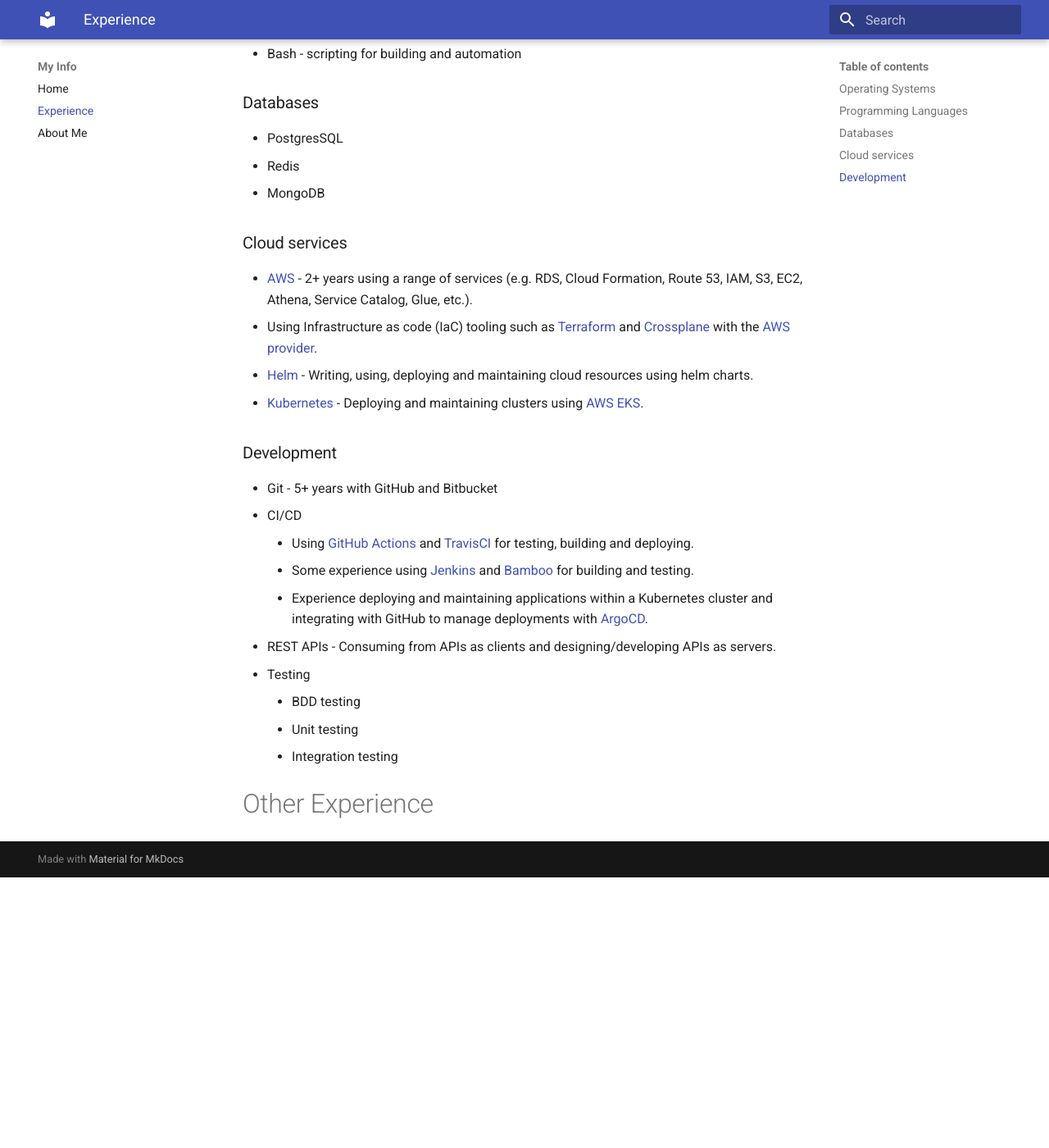
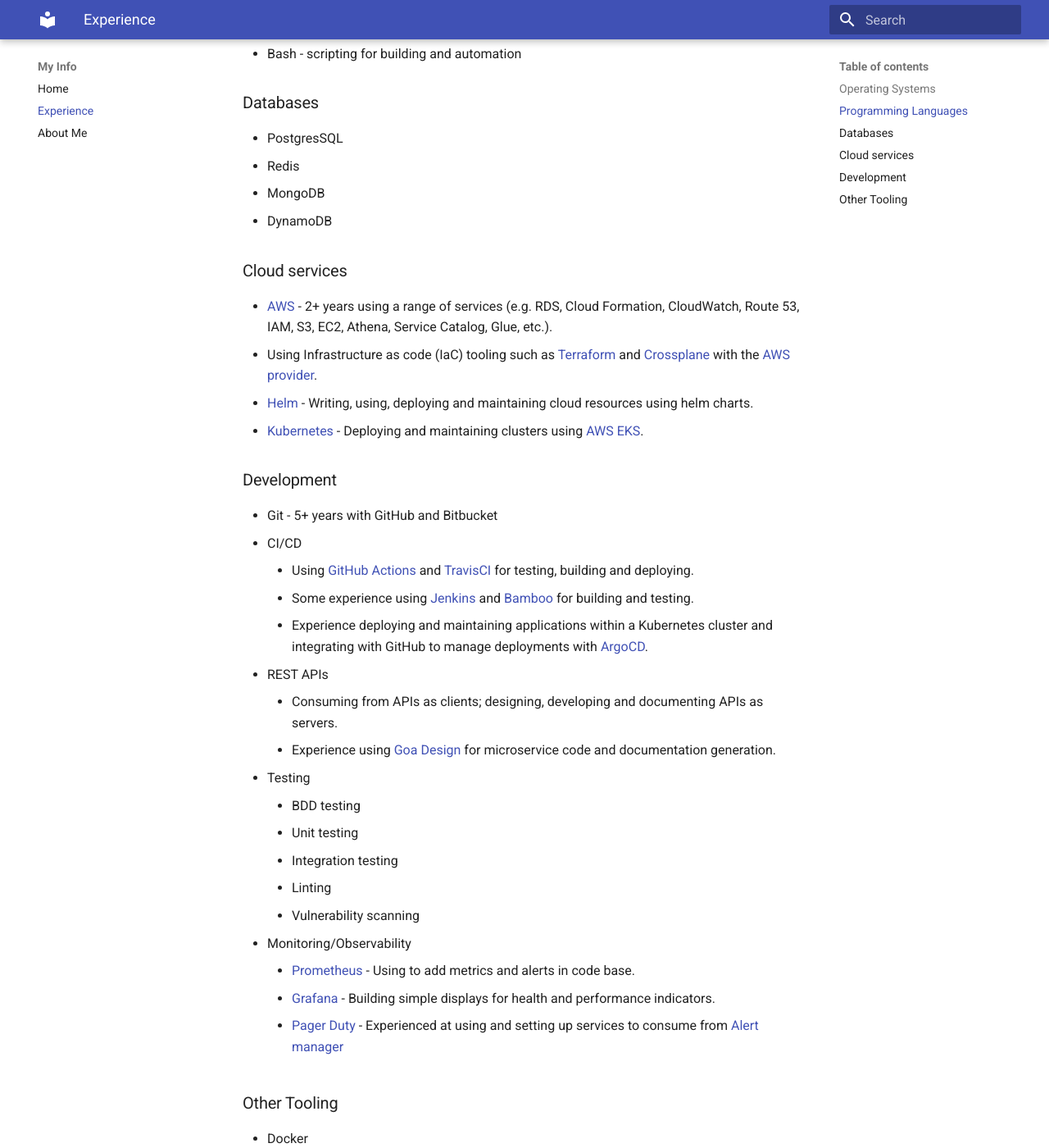
Before and after one commit to jonnybell895/personal-docs, an MkDocs documentation site: the page built from docs/exp.md, in a window 1280 px wide and 1400 px high, scrolled down 411 px. Shown: the whole window at 82% size. Built offline with MkDocs 1.6.1 and Material for MkDocs 9.7.7, drawn with Linux system fonts in a browser that asks for light colours; before the commit the page ends 1481 px from its top, so only the background shows below that.

Commit message:
Add monitoring info

```diff
--- a/docs/exp.md
+++ b/docs/exp.md
@@ -14,9 +14,10 @@
 - PostgresSQL
 - Redis
 - MongoDB
+- DynamoDB
 
 ### Cloud services
-- [AWS](https://docs.aws.amazon.com/) - 2+ years using a range of services (e.g. RDS, Cloud Formation, Route 53, IAM, S3, EC2, Athena, Service Catalog, Glue, etc.).
+- [AWS](https://docs.aws.amazon.com/) - 2+ years using a range of services (e.g. RDS, Cloud Formation, CloudWatch, Route 53, IAM, S3, EC2, Athena, Service Catalog, Glue, etc.).
 - Using Infrastructure as code (IaC) tooling such as [Terraform](https://www.terraform.io/) and [Crossplane](https://www.crossplane.io/) with the [AWS provider](https://github.com/crossplane-contrib/provider-aws).
 - [Helm](https://helm.sh/) - Writing, using, deploying and maintaining cloud resources using helm charts.
 - [Kubernetes](https://kubernetes.io/docs/home/) - Deploying and maintaining clusters using [AWS EKS](https://aws.amazon.com/eks/).
@@ -27,10 +28,21 @@
     - Using [GitHub Actions](https://docs.github.com/en/actions) and [TravisCI](https://www.travis-ci.com/) for testing, building and deploying.
     - Some experience using [Jenkins](https://www.jenkins.io/) and [Bamboo](https://www.atlassian.com/software/bamboo) for building and testing.
     - Experience deploying and maintaining applications within a Kubernetes cluster and integrating with GitHub to manage deployments with [ArgoCD](https://argo-cd.readthedocs.io/).
-- REST APIs - Consuming from APIs as clients and designing/developing APIs as servers.
+- REST APIs
+    - Consuming from APIs as clients; designing, developing and documenting APIs as servers.
+    - Experience using [Goa Design](https://goa.design/) for microservice code and documentation generation.
 - Testing
     - BDD testing
     - Unit testing
     - Integration testing
+    - Linting
+    - Vulnerability scanning
+- Monitoring/Observability
+    - [Prometheus](https://prometheus.io/) - Using to add metrics and alerts in code base.
+    - [Grafana](https://grafana.com/) - Building simple displays for health and performance indicators.
+    - [Pager Duty](https://support.pagerduty.com/) - Experienced at using and setting up services to consume from [Alert manager](https://prometheus.io/docs/alerting/latest/alertmanager/)
+
+### Other Tooling
+- Docker
 
 # Other Experience
```
